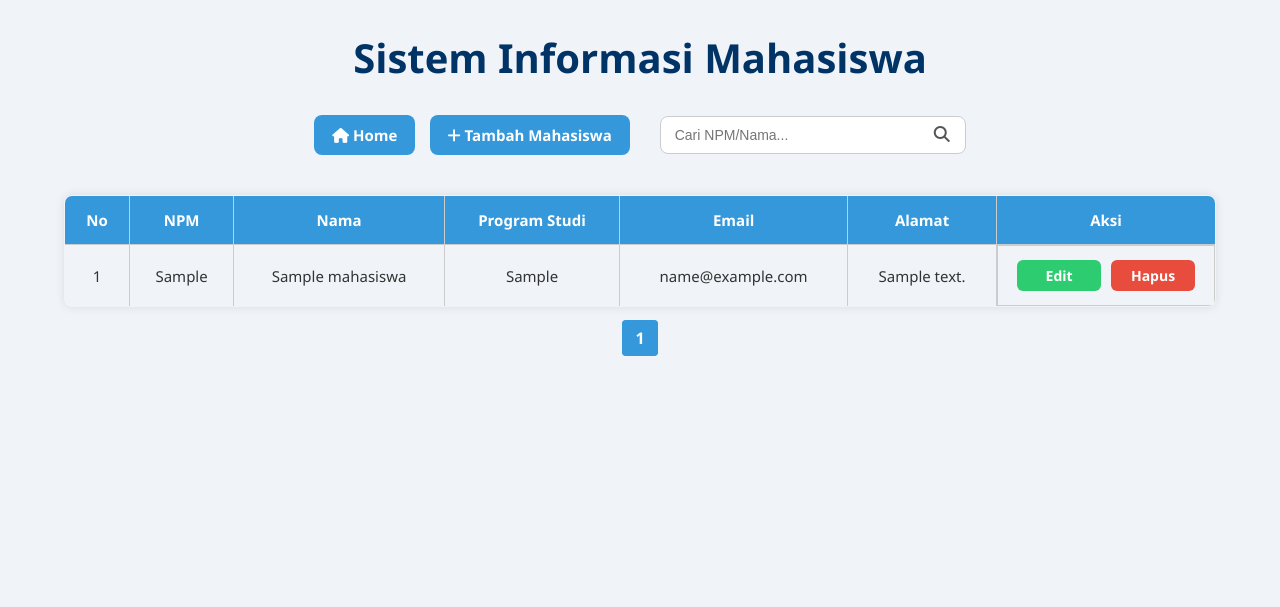
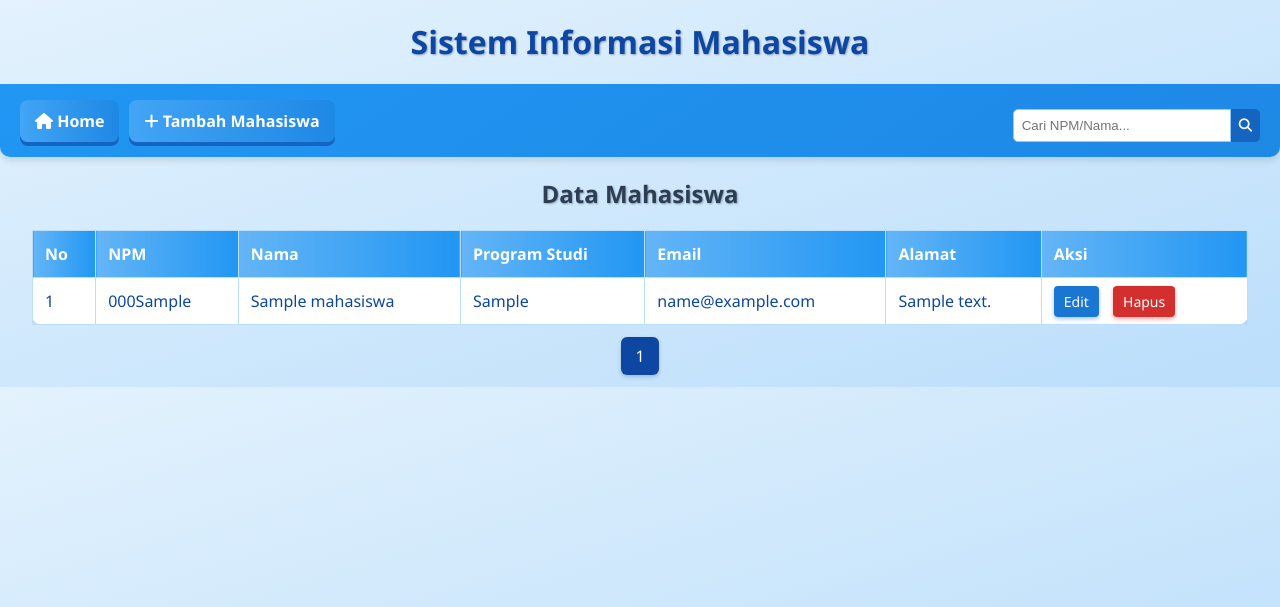
Before and after one commit to Lutfiii-star/sistem-informasi-mahasiswa, a PHP site: page /index.php in a window 1280 px wide. Shown: the top 607 px of the page. Run offline with PHP 8.4, Linux system fonts and the light colour scheme; tables that the repository leaves empty or names only in its code hold one stand-in row (values such as "Sample post"); some libraries are stand-ins or nearby versions.

Commit message:
index.php

```diff
--- a/index.php
+++ b/index.php
@@ -1,3 +1,30 @@
+<?php
+// index.php
+
+include "koneksi.php";
+
+// Konfigurasi pagination
+$limit = 5;
+$page = isset($_GET['page']) ? (int)$_GET['page'] : 1;
+$offset = ($page - 1) * $limit;
+
+// Pencarian
+$search = "";
+if (isset($_GET['cari']) && $_GET['cari'] != "") {
+    $search = mysqli_real_escape_string($conn, $_GET['cari']);
+    $sql = "SELECT * FROM tbl_mahasiswa WHERE npm LIKE '%$search%' OR nama LIKE '%$search%' ORDER BY nama ASC LIMIT $offset, $limit";
+    $count_sql = "SELECT COUNT(*) FROM tbl_mahasiswa WHERE npm LIKE '%$search%' OR nama LIKE '%$search%'";
+} else {
+    $sql = "SELECT * FROM tbl_mahasiswa ORDER BY nama ASC LIMIT $offset, $limit";
+    $count_sql = "SELECT COUNT(*) FROM tbl_mahasiswa";
+}
+
+$query = mysqli_query($conn, $sql);
+$total_query = mysqli_query($conn, $count_sql);
+$total_data = mysqli_fetch_row($total_query)[0];
+$total_pages = ceil($total_data / $limit);
+?>
+
 <!DOCTYPE html>
 <html lang="id">
 
@@ -5,143 +32,130 @@
     <meta charset="UTF-8">
     <title>Sistem Informasi Mahasiswa</title>
     <meta name="viewport" content="width=device-width, initial-scale=1.0">
-
     <!-- Font Awesome CDN -->
     <link rel="stylesheet" href="https://cdnjs.cloudflare.com/ajax/libs/font-awesome/6.5.0/css/all.min.css">
     <!-- SweetAlert2 CDN -->
     <script src="https://cdn.jsdelivr.net/npm/sweetalert2@11"></script>
-
     <style>
         body {
-            font-family: 'Segoe UI', sans-serif;
-            background-color: #f0f4f8;
+            font-family: 'Segoe UI', Tahoma, Geneva, Verdana, sans-serif;
+            background: linear-gradient(to bottom right, #e3f2fd, #bbdefb);
             margin: 0;
             padding: 0;
-            color: #333;
+            color: #0d47a1;
         }
 
-        h1 {
+        h1,
+        h2 {
             text-align: center;
-            color: #003366;
-            margin: 30px 0 10px;
-            font-size: 40px;
+            margin-top: 20px;
+            text-shadow: 1px 1px 2px rgba(0, 0, 50, 0.3);
         }
 
         .top-bar {
             display: flex;
-            justify-content: center;
+            flex-wrap: wrap;
+            justify-content: space-between;
             align-items: center;
-            padding: 20px;
-            margin-bottom: 20px;
-            flex-wrap: wrap;
+            background: linear-gradient(145deg, #2196f3, #1e88e5);
+            padding: 15px 20px;
+            box-shadow: 0 4px 6px rgba(0, 0, 0, 0.1);
+            color: white;
+            border-radius: 0 0 10px 10px;
         }
 
         .nav-left {
-            margin-right: 20px;
+            display: flex;
+            gap: 10px;
         }
 
-        .nav-left a.button {
+        .button {
+            background: linear-gradient(to right, #42a5f5, #1e88e5);
+            color: white;
+            padding: 10px 15px;
+            border: none;
+            border-radius: 8px;
             text-decoration: none;
-            color: white;
-            background-color: #3498db;
-            padding: 10px 18px;
-            margin-right: 10px;
-            border-radius: 8px;
-            font-size: 15px;
             font-weight: bold;
-            display: inline-block;
-            transition: 0.3s;
+            box-shadow: 0 4px 0 #1565c0;
+            transition: all 0.2s ease;
         }
 
-        .nav-left a.button:hover {
-            background-color: #2980b9;
+        .button:hover {
+            background: #1976d2;
+            box-shadow: 0 2px 0 #0d47a1;
+        }
+
+        .search-box {
+            margin-top: 10px;
         }
 
         .search-container {
-            position: relative;
             display: flex;
-            justify-content: flex-end;
         }
 
-        .search-container input[type="text"] {
-            padding: 10px 40px 10px 14px;
-            width: 250px;
-            border-radius: 8px;
-            border: 1px solid #ccc;
+        .search-container input {
+            padding: 8px;
+            border: 1px solid #90caf9;
+            border-radius: 5px 0 0 5px;
+            outline: none;
+            width: 200px;
+        }
+
+        .search-container button {
+            padding: 8px;
+            background-color: #1565c0;
+            color: white;
+            border: none;
+            border-radius: 0 5px 5px 0;
+            cursor: pointer;
+        }
+
+        .desktop-table {
+            overflow-x: auto;
+            margin: 20px auto;
+            width: 95%;
+            display: block;
+        }
+
+        table {
+            border-collapse: collapse;
+            width: 100%;
+            background-color: white;
+            border-radius: 10px;
+            box-shadow: 0 6px 12px rgba(0, 0, 0, 0.1);
+        }
+
+        table th,
+        table td {
+            padding: 12px;
+            border: 1px solid #bbdefb;
+            text-align: left;
+        }
+
+        table th {
+            background: linear-gradient(to right, #64b5f6, #2196f3);
+            color: white;
+        }
+
+        .aksi a {
+            text-decoration: none;
+            margin-right: 10px;
+            padding: 6px 10px;
+            border-radius: 4px;
             font-size: 14px;
         }
 
-        .search-container button {
-            position: absolute;
-            right: 10px;
-            top: 50%;
-            transform: translateY(-50%);
-            background: none;
-            border: none;
-            color: #555;
-            font-size: 16px;
-            cursor: pointer;
+        .aksi .edit {
+            background-color: #1976d2;
+            color: white;
+            box-shadow: 0 2px 4px rgba(25, 118, 210, 0.4);
         }
 
-        .search-container button:active {
-            transform: scale(1.2); /* Enlarge button on click */
-        }
-
-        table {
-            width: 90%;
-            margin: 20px auto;
-            border-collapse: collapse;
-            box-shadow: 0 0 10px rgba(0, 0, 0, 0.1);
-            border-radius: 8px;
-            overflow: hidden;
-            border: 1px solid #ccc;
-        }
-
-        th,
-        td {
-            padding: 14px;
-            text-align: center;
-            font-size: 15px;
-            border: 1px solid #ccc;
-        }
-
-        th {
-            background-color: #3498db;
+        .aksi .hapus {
+            background-color: #d32f2f;
             color: white;
-        }
-
-        tr:nth-child(even) {
-            background-color: #f9f9f9;
-        }
-
-        tr:hover {
-            background-color: #ecf0f1;
-        }
-
-        .aksi a {
-            margin: 0 5px;
-            padding: 8px 14px;
-            border-radius: 6px;
-            color: white;
-            font-size: 14px;
-            font-weight: bold;
-            text-decoration: none;
-        }
-
-        .edit {
-            background-color: #2ecc71;
-        }
-
-        .edit:hover {
-            background-color: #27ae60;
-        }
-
-        .hapus {
-            background-color: #e74c3c;
-        }
-
-        .hapus:hover {
-            background-color: #c0392b;
+            box-shadow: 0 2px 4px rgba(211, 47, 47, 0.4);
         }
 
         .pagination {
@@ -150,27 +164,17 @@
         }
 
         .pagination a {
+            padding: 8px 14px;
+            margin: 0 5px;
+            background-color: #1e88e5;
+            color: white;
             text-decoration: none;
-            color: #3498db;
-            border: 1px solid #3498db;
-            padding: 6px 12px;
-            margin: 0 4px;
-            border-radius: 4px;
-            font-weight: bold;
+            border-radius: 6px;
+            box-shadow: 0 2px 4px rgba(0, 0, 100, 0.2);
         }
 
         .pagination a.active {
-            background-color: #3498db;
-            color: white;
-        }
-
-        .pagination a:hover {
-            background-color: #2980b9;
-            color: white;
-        }
-
-        .desktop-table {
-            display: block;
+            background-color: #0d47a1;
         }
 
         .mobile-list {
@@ -179,66 +183,55 @@
 
         .card {
             background-color: white;
+            border-radius: 10px;
             margin: 10px auto;
-            padding: 12px;
+            padding: 15px;
+            box-shadow: 0 6px 12px rgba(0, 0, 0, 0.15);
             width: 90%;
-            border-radius: 10px;
-            box-shadow: 0 2px 6px rgba(0, 0, 0, 0.1);
-            border: 1px solid #ddd;
+            transition: transform 0.2s ease;
             cursor: pointer;
         }
 
+        .card:hover {
+            transform: scale(1.02);
+        }
+
         .card-header {
-            font-size: 16px;
-            color: #2c3e50;
             font-weight: bold;
+            color: #0d47a1;
         }
 
         .card-body {
+            display: none;
             margin-top: 10px;
-            display: none;
             font-size: 14px;
-            color: #333;
         }
 
         .card.open .card-body {
             display: block;
         }
 
-        .card-header::before {
-            content: attr(data-index);
-            font-weight: bold;
-            color: #3498db;
-            margin-right: 10px;
+        .card .aksi {
+            margin-top: 10px;
         }
 
-        .aksi {
-            display: flex;
-            justify-content: space-between;
+        .card .aksi a {
+            display: inline-block;
+            margin-right: 10px;
+            padding: 6px 10px;
+            border-radius: 4px;
+            font-size: 14px;
+            text-decoration: none;
         }
 
-        .aksi a {
-            padding: 6px 12px;
-            font-size: 14px;
-            text-align: center;
-            width: 45%;
-            border-radius: 6px;
+        .card .edit {
+            background-color: #2196f3;
+            color: white;
         }
 
-        .edit {
-            background-color: #2ecc71;
-        }
-
-        .edit:hover {
-            background-color: #27ae60;
-        }
-
-        .hapus {
-            background-color: #e74c3c;
-        }
-
-        .hapus:hover {
-            background-color: #c0392b;
+        .card .hapus {
+            background-color: #e53935;
+            color: white;
         }
 
         @media (max-width: 768px) {
@@ -364,24 +301,7 @@
         </form>
     </div>
 
-    <?php
-    include "koneksi.php";
-    $limit = 5;
-    $page = isset($_GET['page']) ? (int)$_GET['page'] : 1;
-    $offset = ($page - 1) * $limit;
-
-    $search = "";
-    if (isset($_GET['cari']) && $_GET['cari'] != "") {
-        $search = mysqli_real_escape_string($conn, $_GET['cari']);
-        $sql = "SELECT * FROM tbl_mahasiswa WHERE npm LIKE '%$search%' OR nama LIKE '%$search%' ORDER BY nama ASC LIMIT $offset, $limit";
-        $count_sql = "SELECT COUNT(*) FROM tbl_mahasiswa WHERE npm LIKE '%$search%' OR nama LIKE '%$search%'";
-    } else {
-        $sql = "SELECT * FROM tbl_mahasiswa ORDER BY nama ASC LIMIT $offset, $limit";
-        $count_sql = "SELECT COUNT(*) FROM tbl_mahasiswa";
-    }
-
-    $query = mysqli_query($conn, $sql);
-    ?>
+    <h2 style="text-align: center; color: #2c3e50;">Data Mahasiswa</h2>
 
     <div class="desktop-table">
         <table>
@@ -400,9 +320,10 @@
                 <?php
                 $no = $offset + 1;
                 while ($data = mysqli_fetch_array($query)) {
+                    $npm = str_pad($data['npm'], 9, '0', STR_PAD_LEFT);
                     echo "<tr>
                             <td>$no</td>
-                            <td>{$data['npm']}</td>
+                            <td>$npm</td>
                             <td>{$data['nama']}</td>
                             <td>{$data['prodi']}</td>
                             <td>{$data['email']}</td>
@@ -424,9 +345,10 @@
         mysqli_data_seek($query, 0);
         $no = $offset + 1;
         while ($data = mysqli_fetch_array($query)) {
+            $npm = str_pad($data['npm'], 9, '0', STR_PAD_LEFT);
             echo "<div class='card' onclick=\"toggleDetail(this)\">
                     <div class='card-header' data-index='$no'>
-                        <strong>{$data['npm']}</strong><br>{$data['nama']}
+                        <strong>$npm</strong><br>{$data['nama']}
                     </div>
                     <div class='card-body'>
                         <p><strong>Prodi:</strong> {$data['prodi']}</p>
@@ -445,10 +367,6 @@
 
     <div class="pagination">
         <?php
-        $total_query = mysqli_query($conn, $count_sql);
-        $total_data = mysqli_fetch_row($total_query)[0];
-        $total_pages = ceil($total_data / $limit);
-
         for ($i = 1; $i <= $total_pages; $i++) {
             $active = ($i == $page) ? "active" : "";
             $search_param = $search ? "&cari=" . urlencode($search) : "";
```
Also changed, not shown: other parts of index.php (+6 -63 lines).
